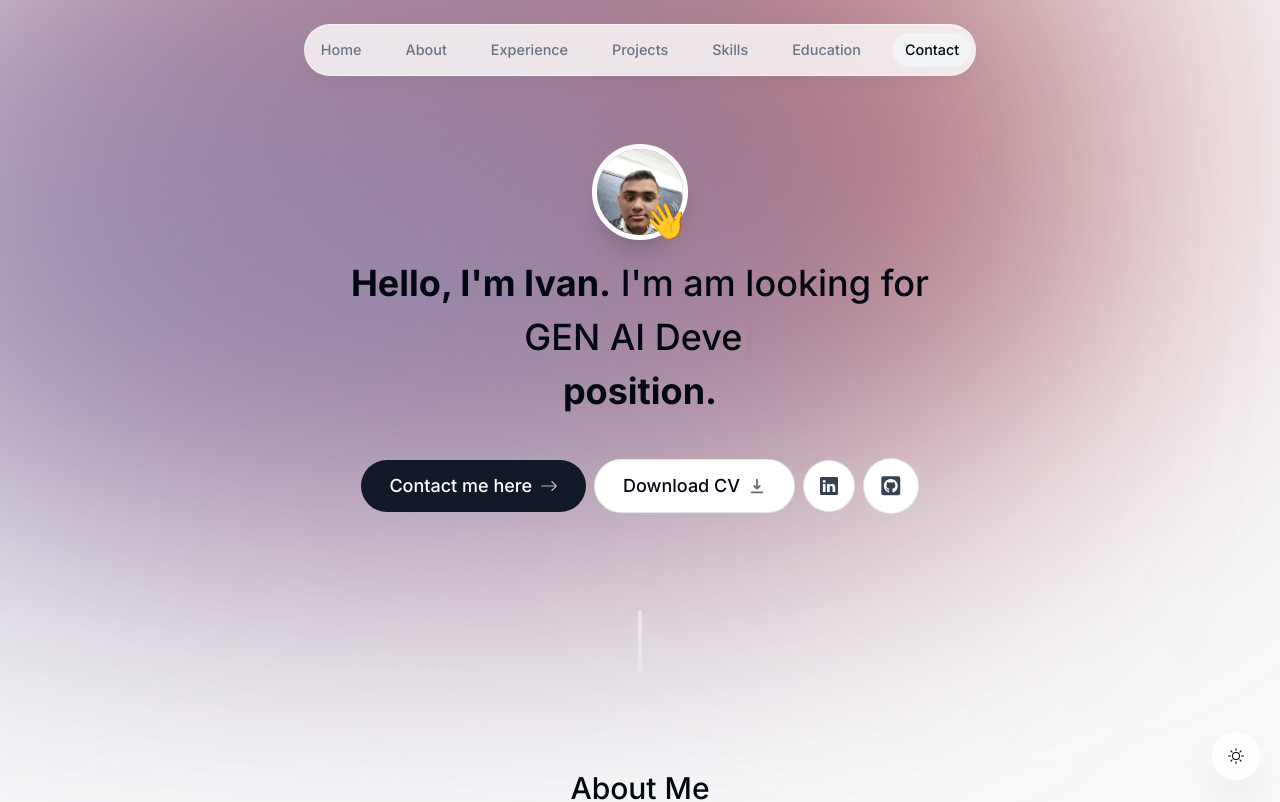
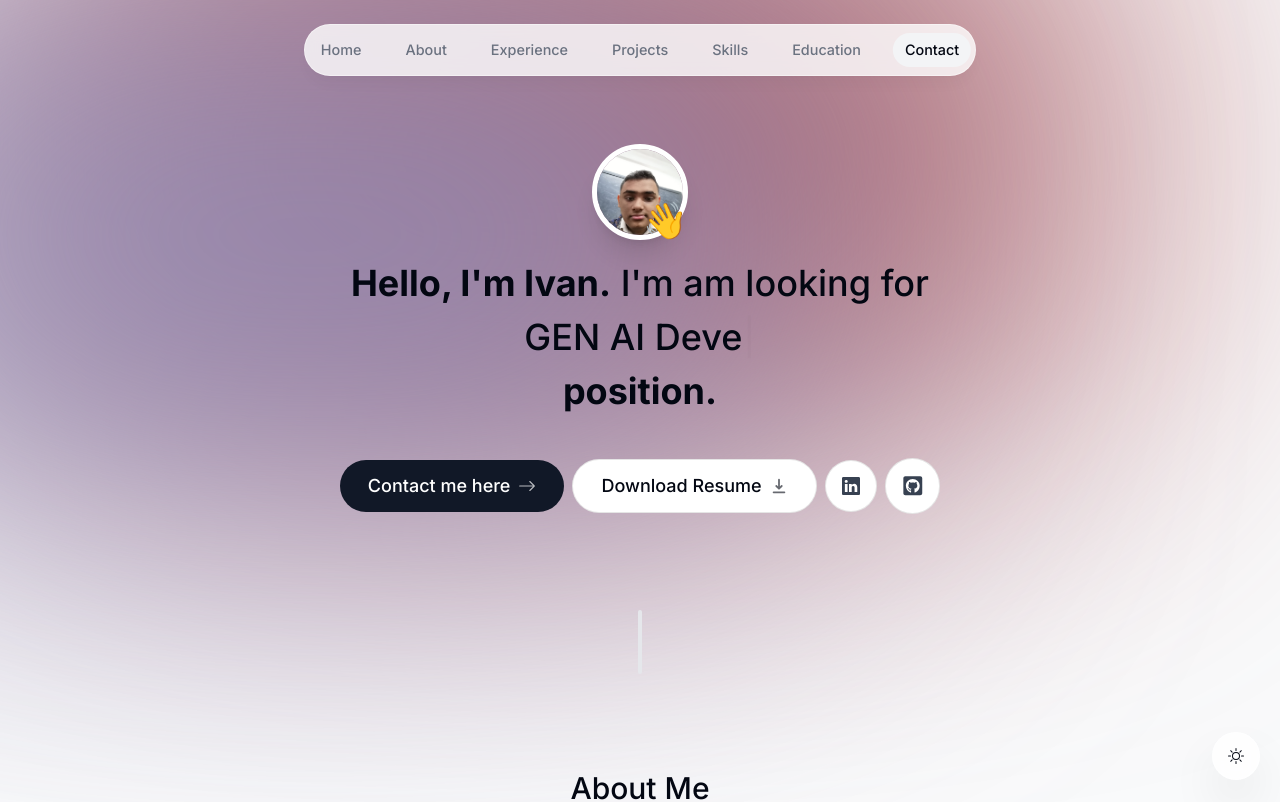
Before and after one commit to ShouravRakshit/new-portfolio, a Next.js app: page / in a window 1280 px wide. Shown: the top 802 px of the page. Built offline with nearby package versions, Linux system fonts and the light colour scheme; no server answers.

Commit message:
updated my resume

```diff
--- a/components/intro.tsx
+++ b/components/intro.tsx
@@ -97,10 +97,10 @@ export default function Intro() {
 
         <a
           className="group bg-white px-7 py-3 flex items-center gap-2 rounded-full outline-none focus:scale-110 hover:scale-110 active:scale-105 transition cursor-pointer borderBlack dark:bg-white/10"
-          href="/CV.pdf"
+          href="/ShouravRakshitIvan.pdf"
           download
         >
-          Download CV{" "}
+          Download Resume{" "}
           <HiDownload className="opacity-60 group-hover:translate-y-1 transition" />
         </a>
 
```
Also changed, not shown: 2 other files (tests, documents, lock files or other folders).
